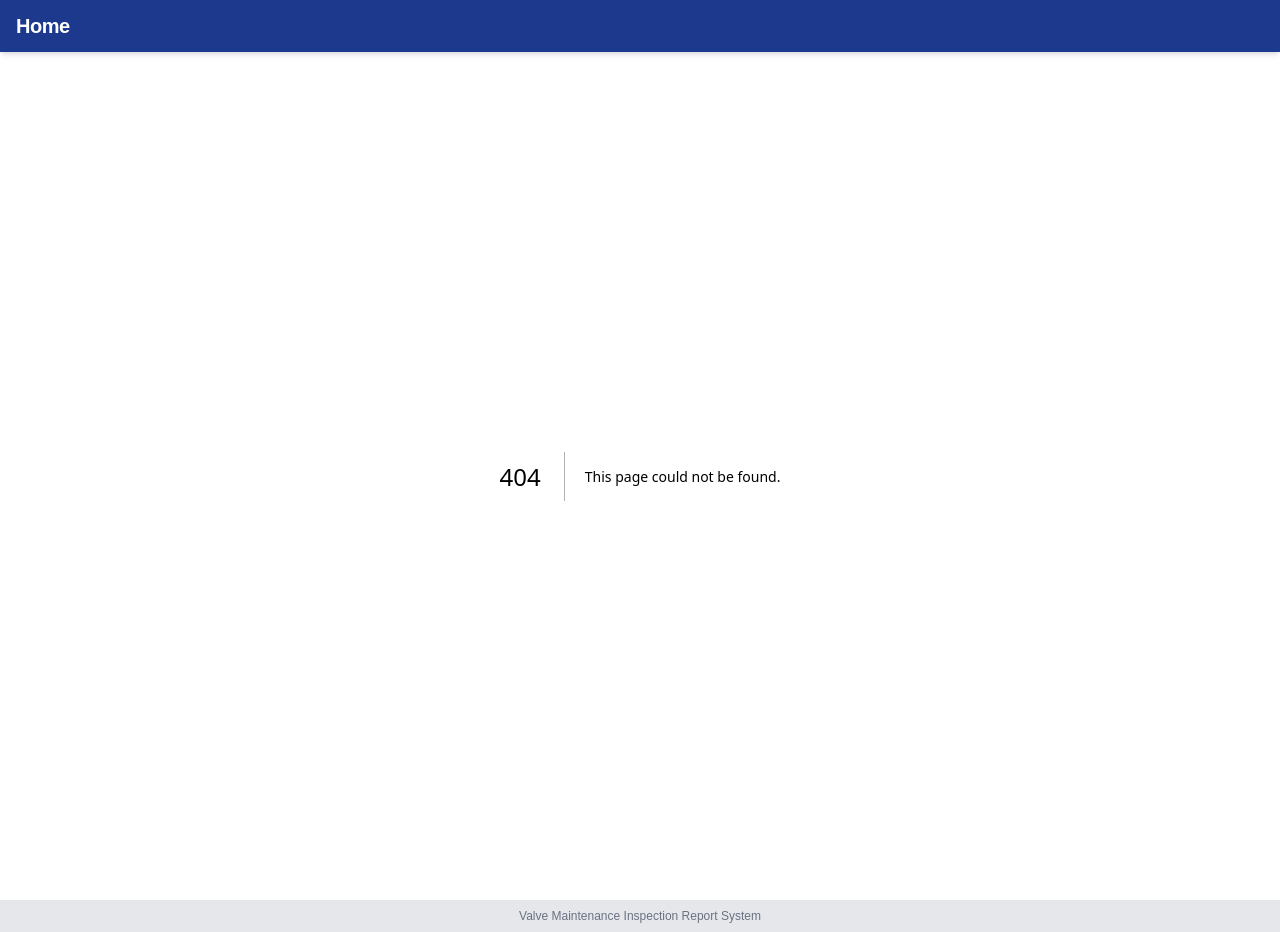
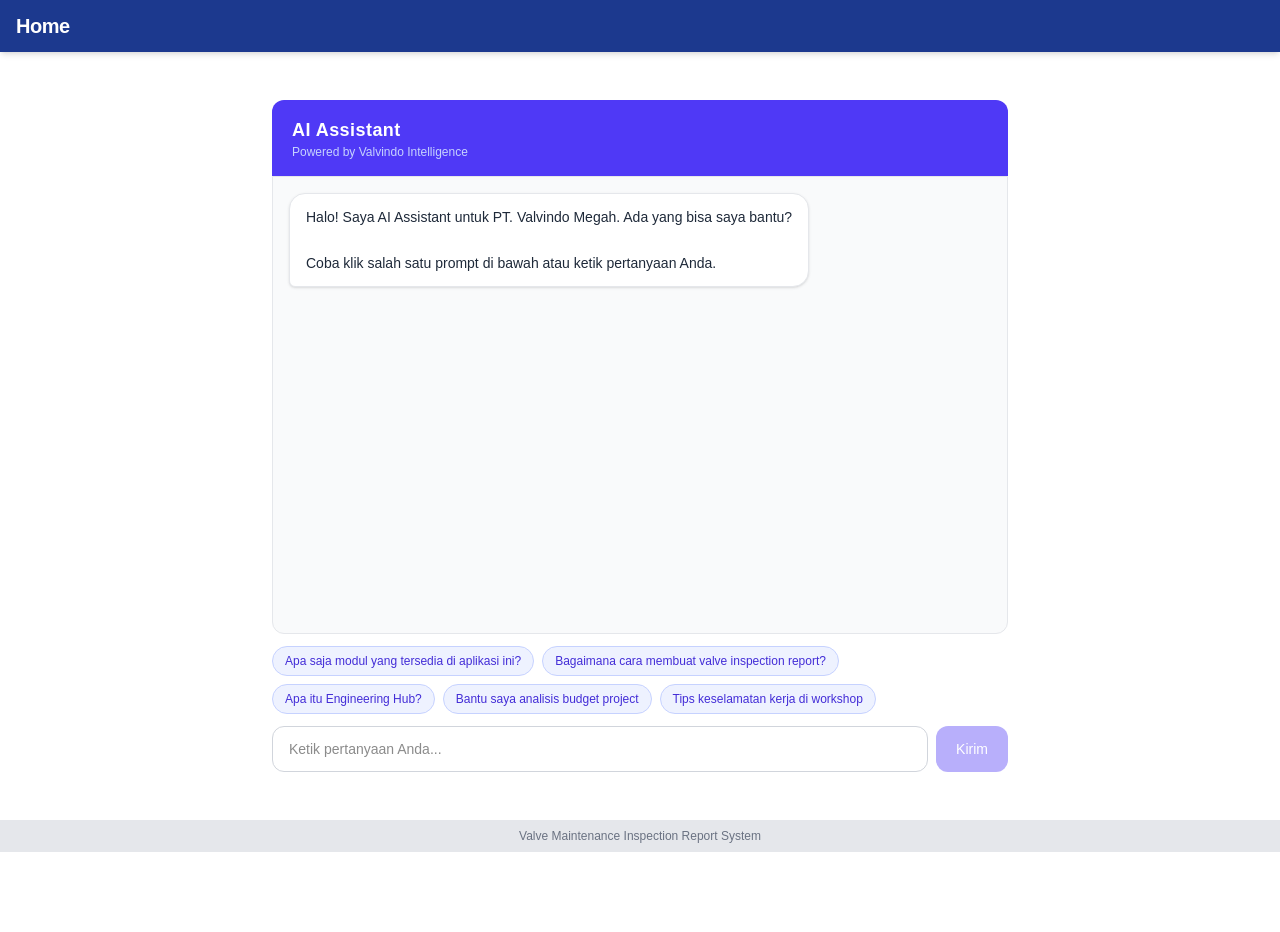
Before and after one commit to iksanfn1094/valve-report, a Next.js app: page /ai in a window 1280 px wide. Before the commit this address had no page. After the commit the page ends 852 px from the top, so only its background shows below. Built offline with nearby package versions, Linux system fonts and the light colour scheme.

Commit message:
feat: Uniform card dimensions + AI Assistant dengan chat interface

```diff
--- /dev/null
+++ b/app/ai/page.tsx
@@ -0,0 +1,143 @@
+'use client'
+
+import { useState, useRef, useEffect } from 'react'
+
+type Message = {
+  role: 'user' | 'assistant'
+  content: string
+  timestamp: number
+}
+
+const QUICK_PROMPTS = [
+  'Apa saja modul yang tersedia di aplikasi ini?',
+  'Bagaimana cara membuat valve inspection report?',
+  'Apa itu Engineering Hub?',
+  'Bantu saya analisis budget project',
+  'Tips keselamatan kerja di workshop',
+]
+
+const AI_RESPONSES: Record<string, string> = {
+  'modul': 'Aplikasi ini memiliki 7 modul utama:\n\n1. **Field Survey** — Survei lapangan\n2. **Workforce** — Manajemen timesheet\n3. **Valve Service Report** — Inspeksi & pelaporan valve\n4. **Project Cost** — Budgeting & biaya project\n5. **Project Control** — Monitoring progress\n6. **Engineering Hub** — Kalkulasi & tools engineering\n7. **AI Assistant** — Asisten pintar (ini dia!)\n\nGunakan drag & drop di homepage untuk mengatur urutan menu sesuai keinginan Anda.',
+  'report': 'Untuk membuat Valve Service Report:\n\n1. Klik **VALVE SERVICE REPORT** di homepage\n2. Klik tombol **+ New Report**\n3. Isi data inspeksi: Valve ID, Type, Size, Manufacturer\n4. Tambahkan item inspeksi dengan kondisi komponen\n5. Upload foto jika diperlukan\n6. Save → Export PDF atau Excel\n\nTip: Masukkan Valve ID dan data akan otomatis terisi dari database!',
+  'engineering': '**Engineering Hub** adalah modul untuk:\n\n• Kalkulasi teknikal valve & pipa\n• Verifikasi spesifikasi material\n• Tools desain & analisis\n• Referensi standar industri (API, ASME, ANSI)\n\nModul ini仍在dikembangkan. Stay tuned!',
+  'budget': 'Untuk analisis budget project:\n\n1. Klik **PROJECT COST** di homepage\n2. Input data biaya: material, labor, equipment\n3. Gunakan **Project Control** untuk monitoring real-time\n\nTips: Selalu alokasikan 10-15% contingency untuk project valve service.',
+  'keselamatan': 'Tips keselamatan kerja di workshop:\n\n1. **PPE Wajib**: Helmet, safety shoes, gloves, safety glasses\n2. **Lockout/Tagout**: Selalu isolasi energi sebelum maintenance\n3. **Tool Inspection**: Cek kondisi tools sebelum digunakan\n4. **Housekeeping**: Jaga area kerja tetap bersih\n5. **Emergency**: Kenali lokasi fire extinguisher & first aid\n6. **Communication**: Selalu koordinasi dengan tim',
+}
+
+function findResponse(input: string): string {
+  const lower = input.toLowerCase()
+  for (const [key, val] of Object.entries(AI_RESPONSES)) {
+    if (lower.includes(key)) return val
+  }
+  return `Terima kasih atas pertanyaan Anda: "${input}"\n\nSaya adalah AI Assistant untuk aplikasi Project & Service Transformation. Saat ini saya dalam mode demo. Fitur AI lengkap akan segera tersedia untuk menganalisis data valve, budget, dan project secara otomatis.\n\nSementara itu, cobalah:\n• **Valve Service Report** untuk inspeksi valve\n• **Engineering Hub** untuk tools kalkulasi\n• **Workforce** untuk manajemen timesheet`
+}
+
+export default function AIPage() {
+  const [messages, setMessages] = useState<Message[]>([
+    {
+      role: 'assistant',
+      content: 'Halo! Saya AI Assistant untuk PT. Valvindo Megah. Ada yang bisa saya bantu?\n\nCoba klik salah satu prompt di bawah atau ketik pertanyaan Anda.',
+      timestamp: Date.now(),
+    },
+  ])
+  const [input, setInput] = useState('')
+  const [loading, setLoading] = useState(false)
+  const endRef = useRef<HTMLDivElement>(null)
+
+  useEffect(() => {
+    endRef.current?.scrollIntoView({ behavior: 'smooth' })
+  }, [messages])
+
+  function send(text?: string) {
+    const q = (text || input).trim()
+    if (!q) return
+    const userMsg: Message = { role: 'user', content: q, timestamp: Date.now() }
+    setMessages((prev) => [...prev, userMsg])
+    setInput('')
+    setLoading(true)
+
+    setTimeout(() => {
+      const response = findResponse(q)
+      setMessages((prev) => [...prev, { role: 'assistant', content: response, timestamp: Date.now() }])
+      setLoading(false)
+    }, 800 + Math.random() * 700)
+  }
+
+  function handleKey(e: React.KeyboardEvent) {
+    if (e.key === 'Enter' && !e.shiftKey) {
+      e.preventDefault()
+      send()
+    }
+  }
+
+  return (
+    <div className="max-w-3xl mx-auto py-6 px-4 flex flex-col h-[calc(100vh-80px)]">
+      {/* Header */}
+      <div className="bg-indigo-600 text-white rounded-t-xl px-5 py-4">
+        <h1 className="text-lg font-bold tracking-wide">AI Assistant</h1>
+        <p className="text-xs text-indigo-200">Powered by Valvindo Intelligence</p>
+      </div>
+
+      {/* Messages */}
+      <div className="flex-1 overflow-y-auto bg-gray-50 border border-gray-200 p-4 space-y-4 rounded-b-xl">
+        {messages.map((m, i) => (
+          <div key={i} className={`flex ${m.role === 'user' ? 'justify-end' : 'justify-start'}`}>
+            <div
+              className={`max-w-[80%] rounded-2xl px-4 py-3 text-sm leading-relaxed whitespace-pre-wrap ${
+                m.role === 'user'
+                  ? 'bg-indigo-600 text-white rounded-br-md'
+                  : 'bg-white border border-gray-200 text-gray-800 shadow-sm rounded-bl-md'
+              }`}
+            >
+              {m.content}
+            </div>
+          </div>
+        ))}
+        {loading && (
+          <div className="flex justify-start">
+            <div className="bg-white border border-gray-200 rounded-2xl rounded-bl-md px-4 py-3 shadow-sm">
+              <div className="flex gap-1">
+                <span className="w-2 h-2 bg-gray-400 rounded-full animate-bounce [animation-delay:0ms]" />
+                <span className="w-2 h-2 bg-gray-400 rounded-full animate-bounce [animation-delay:150ms]" />
+                <span className="w-2 h-2 bg-gray-400 rounded-full animate-bounce [animation-delay:300ms]" />
+              </div>
+            </div>
+          </div>
+        )}
+        <div ref={endRef} />
+      </div>
+
+      {/* Quick Prompts */}
+      <div className="flex flex-wrap gap-2 mt-3">
+        {QUICK_PROMPTS.map((p, i) => (
+          <button
+            key={i}
+            onClick={() => send(p)}
+            className="text-xs bg-indigo-50 text-indigo-700 border border-indigo-200 rounded-full px-3 py-1.5 hover:bg-indigo-100 transition"
+          >
+            {p}
+          </button>
+        ))}
+      </div>
+
+      {/* Input */}
+      <div className="flex gap-2 mt-3">
+        <textarea
+          value={input}
+          onChange={(e) => setInput(e.target.value)}
+          onKeyDown={handleKey}
+          rows={1}
+          placeholder="Ketik pertanyaan Anda..."
+          className="flex-1 border border-gray-300 rounded-xl px-4 py-3 text-sm resize-none focus:outline-none focus:ring-2 focus:ring-indigo-400"
+        />
+        <button
+          onClick={() => send()}
+          disabled={loading || !input.trim()}
+          className="bg-indigo-600 text-white rounded-xl px-5 py-3 text-sm font-medium hover:bg-indigo-700 transition disabled:opacity-40"
+        >
+          Kirim
+        </button>
+      </div>
+    </div>
+  )
+}
--- a/app/draggable-menu.tsx
+++ b/app/draggable-menu.tsx
@@ -54,6 +54,13 @@ const DEFAULT_MENUS: MenuItem[] = [
     desc: 'Engineering calculations, technical verification & design tools.',
     href: '/engineering-hub',
     color: 'bg-teal-600 hover:bg-teal-700',
+  },
+  {
+    title: 'AI ASSISTANT',
+    tagline: 'Think. Analyze. Solve.',
+    desc: 'AI-powered insights, smart analysis & decision support.',
+    href: '/ai',
+    color: 'bg-indigo-600 hover:bg-indigo-700',
   },
 ]
 
@@ -114,14 +121,17 @@ export default function DraggableMenuGrid() {
                   >
                     <div
                       {...prov.dragHandleProps}
-                      className={`${m.color} text-white rounded-xl p-6 shadow-lg transition ${
+                      className={`${m.color} text-white rounded-xl p-5 shadow-lg transition ${
                         snap.isDragging ? 'scale-105 shadow-2xl z-50 rotate-1' : 'hover:scale-105'
-                      } flex flex-col min-h-[160px] cursor-grab active:cursor-grabbing relative`}
+                      } flex flex-col h-[170px] cursor-grab active:cursor-grabbing relative overflow-hidden`}
                     >
-                      <div className="absolute top-2 right-3 opacity-40 text-lg select-none">⣿</div>
-                      <h2 className="text-lg font-bold tracking-wide">{m.title}</h2>
-                      <p className="text-xs text-white/70 mt-1 italic">{m.tagline}</p>
-                      <p className="text-sm mt-3 text-white/90 leading-relaxed flex-1">{m.desc}</p>
+                      <div className="absolute top-2 right-3 opacity-30 text-lg select-none">⣿</div>
+                      <div className="flex items-center gap-2 mb-1">
+                        <h2 className="text-sm font-bold tracking-wide leading-tight">{m.title}</h2>
+                      </div>
+                      <p className="text-[10px] text-white/60 italic">{m.tagline}</p>
+                      <div className="flex-1" />
+                      <p className="text-xs text-white/80 leading-relaxed">{m.desc}</p>
                       <Link href={m.href} className="absolute inset-0 z-10" tabIndex={-1} />
                     </div>
                   </div>
```
